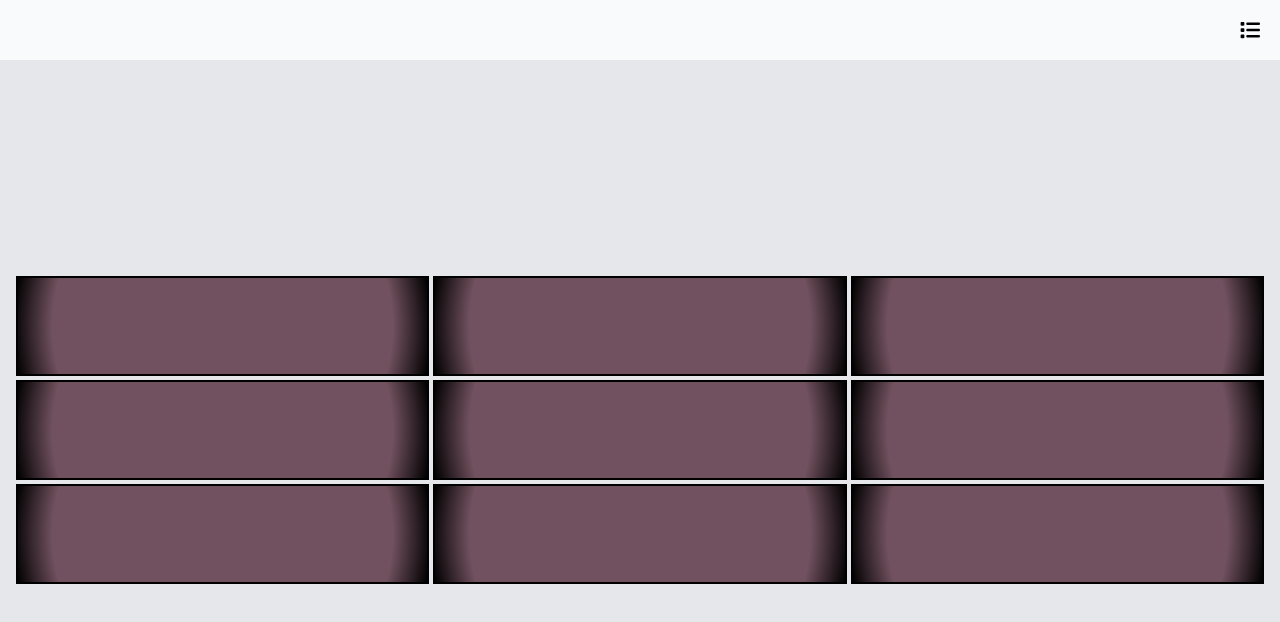
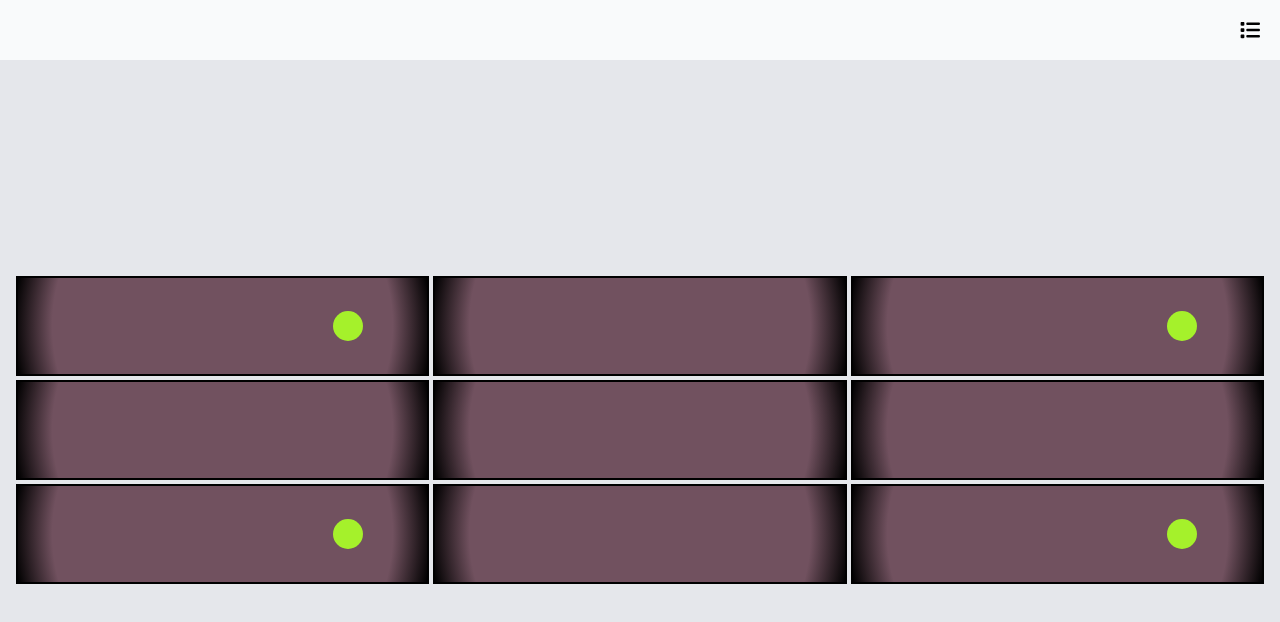
Before and after one commit to jensentaipei/neutec-home-work, a Vue app: page / in a window 1280 px wide. Shown: the top 622 px of the page. Built offline with nearby package versions, Linux system fonts and the light colour scheme.

Commit message:
feat: add ball

```diff
--- a/src/App.vue
+++ b/src/App.vue
@@ -3,9 +3,11 @@ import { ref } from 'vue'
 import SideMenu from '@/components/SideMenu.vue'
 import MenuIcon from '@/components/icons/MenuIcon.vue'
 import GridBlock from '@/components/GridBlock.vue'
+import LittleCircle from '@/components/LittleCircle.vue'
 
 const menuVisible = ref(false)
 const blinkingBlocks = [3, 5, 9]
+const hasCircle = [1, 3, 7, 9]
 </script>
 
 <template>
@@ -18,14 +20,25 @@ const blinkingBlocks = [3, 5, 9]
       </div>
       <div class="flex-1 bg-gray-200 flex items-center justify-center">
         <div class="grid grid-cols-3 gap-1 w-full p-4">
-          <GridBlock v-for="n in 9" :key="n" :is-blinking="blinkingBlocks.includes(n)" />
+          <GridBlock
+            v-for="n in 9"
+            :key="n"
+            :is-blinking="blinkingBlocks.includes(n)"
+            :style="{ zIndex: 10 - n }"
+          >
+            <LittleCircle v-if="hasCircle.includes(n)" class="animate-circle" />
+          </GridBlock>
         </div>
       </div>
     </div>
 
-    <div v-if="menuVisible" class="absolute inset-0 bg-black/0 z-10" @click="menuVisible = false" />
+    <div
+      v-if="menuVisible"
+      class="absolute inset-0 bg-black/0 z-100"
+      @click="menuVisible = false"
+    />
     <Transition name="menu-fade">
-      <SideMenu v-show="menuVisible" class="absolute right-0 top-0 z-20" />
+      <SideMenu v-show="menuVisible" class="absolute right-0 top-0 z-110" />
     </Transition>
   </main>
 </template>
@@ -40,4 +53,17 @@ const blinkingBlocks = [3, 5, 9]
 .menu-fade-leave-to {
   transform: translateX(100%);
 }
+
+.animate-circle {
+  animation: go-right 1s infinite ease-in-out;
+}
+
+@keyframes go-right {
+  0% {
+    transform: translateX(0);
+  }
+  100% {
+    transform: translateX(250px);
+  }
+}
 </style>
--- a/src/components/GridBlock.vue
+++ b/src/components/GridBlock.vue
@@ -5,13 +5,22 @@ defineProps<{
 </script>
 
 <template>
-  <div class="base-block" :class="{ 'animate-blink': isBlinking }" />
+  <div class="base-block relative">
+    <div class="absolute inset-0 bg-layer" :class="{ 'animate-blink': isBlinking }" />
+
+    <div class="relative flex items-center justify-center size-full z-10">
+      <slot />
+    </div>
+  </div>
 </template>
 
 <style scoped>
 .base-block {
   height: 100px;
   border: black solid 2px;
+}
+
+.bg-layer {
   background: radial-gradient(circle, rgba(113, 81, 95, 1) 81%, rgba(0, 0, 0, 1) 100%);
 }
 
--- /dev/null
+++ b/src/components/LittleCircle.vue
@@ -0,0 +1,14 @@
+<script setup lang="ts"></script>
+
+<template>
+  <div class="base-circle" />
+</template>
+
+<style scoped>
+.base-circle {
+  width: 30px;
+  height: 30px;
+  background-color: #a5f12b;
+  border-radius: 100%;
+}
+</style>
```
